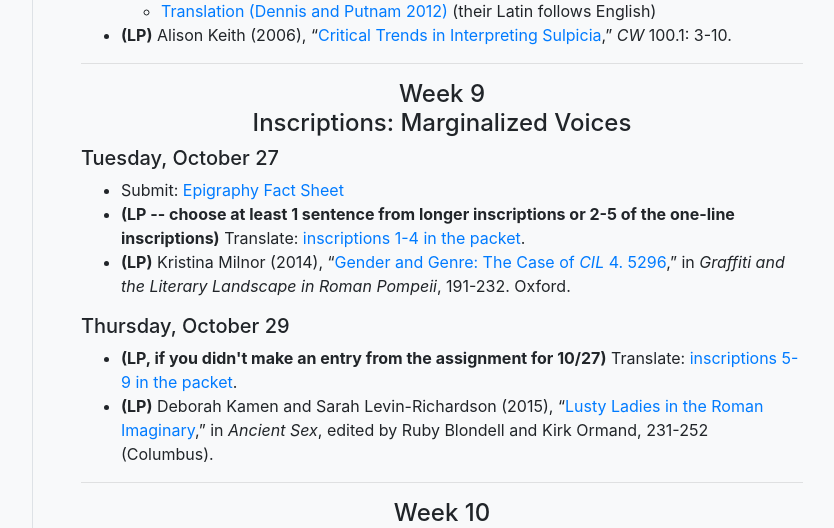
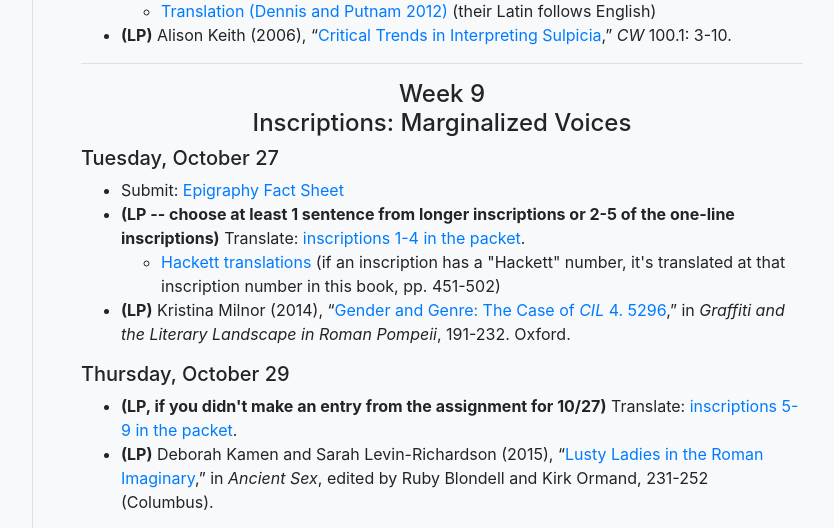
Before and after one commit to DLibatique/f20_courses, a Django app: template latn399/templates/latn399/pages/schedule.html in a window 1280 px wide. Shown: the part 5253-5781 px from the top of the page, without its empty margins (335-1169 px from the left). Run offline with Django 3.2, Linux system fonts and the light colour scheme; the template is opened without the code that fills it, so the values that code supplies are empty; some libraries are stand-ins or nearby versions.

Commit message:
added hackett

```diff
--- a/latn399/templates/latn399/pages/schedule.html
+++ b/latn399/templates/latn399/pages/schedule.html
@@ -364,7 +364,11 @@
     <h5 id="10-27-20">Tuesday, October 27</h5>
     <ul>
       <li>Submit: <a href="https://docs.google.com/document/d/19tx-Iq5Ts1-BKcWT0KsQk8UlMGkyN1Vq4tNL02R_t4s/edit?usp=sharing">Epigraphy Fact Sheet</a></li>
-      <li><strong>(LP -- choose at least 1 sentence from longer inscriptions or 2-5 of the one-line inscriptions)</strong> Translate: <a href="https://docs.google.com/document/d/1rg3tg6QxPM9CI4ZkoVADp8-o6e8crmMIXwETV5khXyw/edit?usp=sharing">inscriptions 1-4 in the packet</a>.</li>
+      <li><strong>(LP -- choose at least 1 sentence from longer inscriptions or 2-5 of the one-line inscriptions)</strong> Translate: <a href="https://docs.google.com/document/d/1rg3tg6QxPM9CI4ZkoVADp8-o6e8crmMIXwETV5khXyw/edit?usp=sharing">inscriptions 1-4 in the packet</a>.
+        <ul>
+          <li><a href="https://holycross.idm.oclc.org/login?auth=cas&url=https://ebookcentral.proquest.com/lib/holycrosscollege-ebooks/detail.action?docID=1643864">Hackett translations</a> (if an inscription has a "Hackett" number, it's translated at that inscription number in this book, pp. 451-502)</li>
+        </ul>
+      </li>
       <li><strong>(LP)</strong> Kristina Milnor (2014), “<a href="https://drive.google.com/file/d/15TpwhQP3gXosFNzWL1Obm_3A8LAc7HH6/view?usp=sharing">Gender and Genre: The Case of <em>CIL</em> 4. 5296</a>,” in <em>Graffiti and the Literary Landscape in Roman Pompeii</em>, 191-232. Oxford.</li>
     </ul>
 
```
